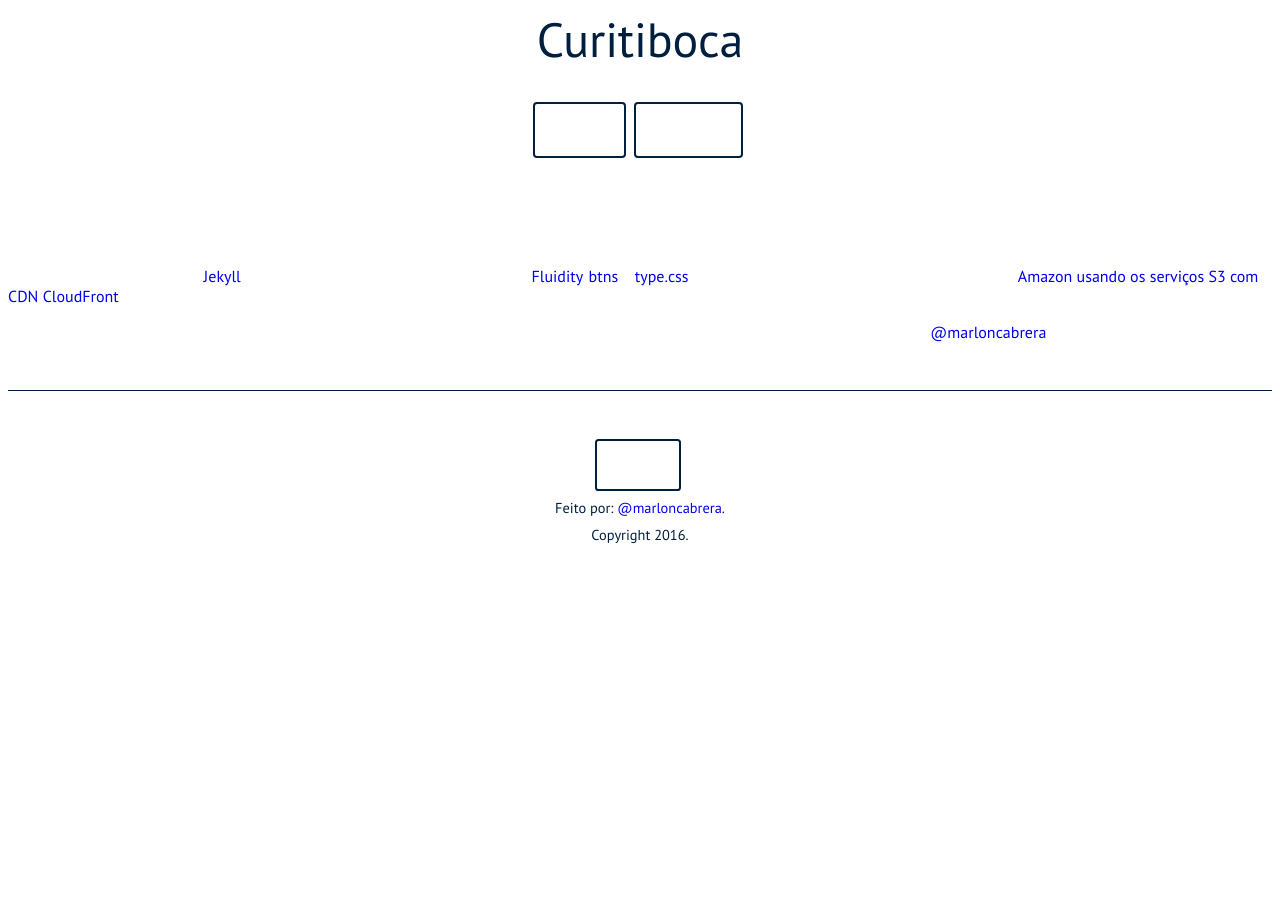
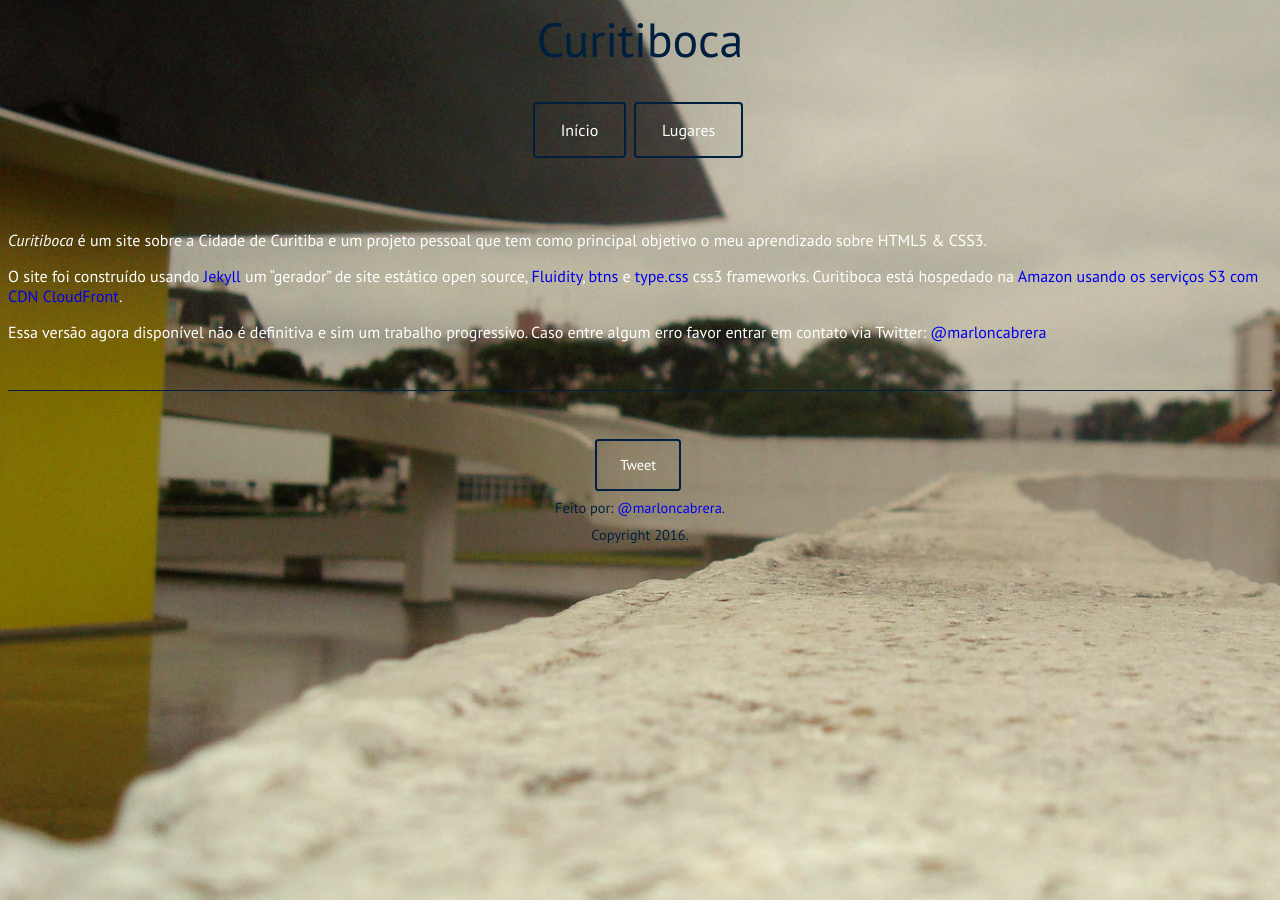
Before and after one commit to marloncabrera/curitiboca, a Jekyll site: the page built from sobre.md, in a window 1280 px wide. Built offline with Jekyll 4.4.1, drawn with Linux system fonts in a browser that asks for light colours; some web fonts are replaced; Markdown is read by kramdown in place of the engine named in the settings.

Commit message:
Fixed path to img
Fixed path to img directory.

```diff
--- a/_layouts/sobre.html
+++ b/_layouts/sobre.html
@@ -39,7 +39,7 @@
       .pvs{padding-bottom:2em;padding-top:2em;}
       .tc  { text-align: left; color: #FFFFFF }
       html {
-        background: url(img/olho.jpg) no-repeat center center fixed;
+        background: url(../img/olho.jpg) no-repeat center center fixed;
         -webkit-background-size: cover;
         -moz-background-size: cover;
         -o-background-size: cover;
```
